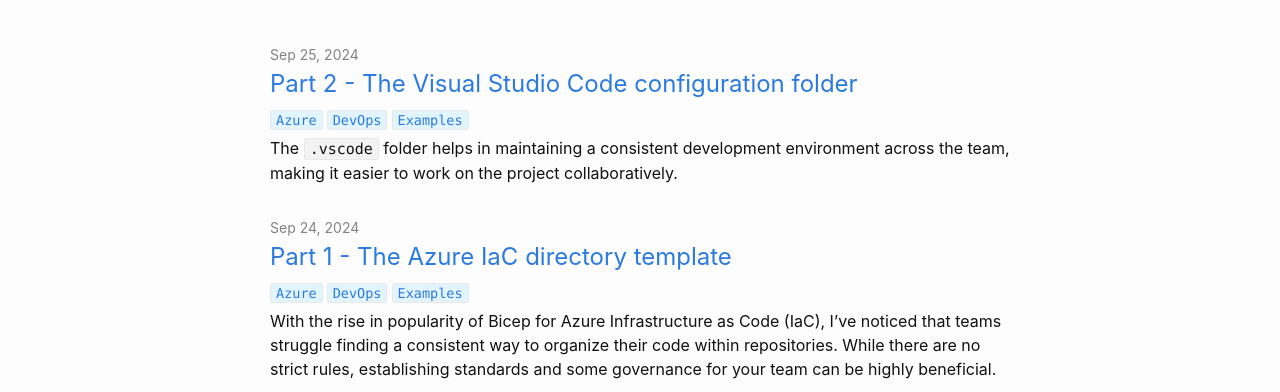
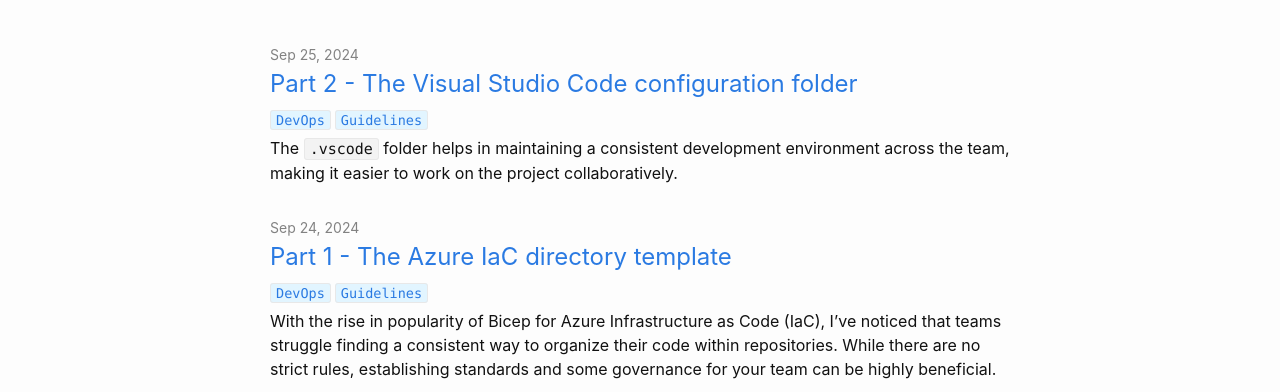
Before and after one commit to msc365/msc365.github.io, a Jekyll site: the page built from index.html, in a window 1280 px wide and 1400 px high. Shown: the part 129-521 px from the top of the window. Built offline with Jekyll 4.4.1, drawn with Linux system fonts in a browser that asks for light colours; the list of posts is cut into pages by our own code.

Commit message:
Add guidelines category

```diff
--- a/_posts/2024-09-24-azure-iac-directory-template-part-1.md
+++ b/_posts/2024-09-24-azure-iac-directory-template-part-1.md
@@ -2,7 +2,7 @@
 layout: post
 title: Part 1 - The Azure IaC directory template
 author: Martin Swinkels
-categories: [Azure, DevOps, Examples]
+categories: [DevOps, Guidelines]
 tags: azure iac bicep powershell
 comments: true
 ---
--- a/_posts/2024-09-25-azure-iac-directory-template-part-2.md
+++ b/_posts/2024-09-25-azure-iac-directory-template-part-2.md
@@ -2,7 +2,7 @@
 layout: post
 title: Part 2 - The Visual Studio Code configuration folder
 author: Martin Swinkels
-categories: [Azure, DevOps, Examples]
+categories: [DevOps, Guidelines]
 tags: azure iac bicep powershell
 comments: true
 ---
--- /dev/null
+++ b/categories/guidelines.md
@@ -0,0 +1,5 @@
+---
+layout: category
+title: "Guidelines"
+category: Guidelines
+---
```
